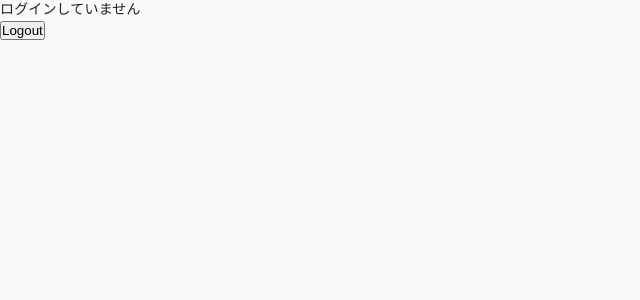
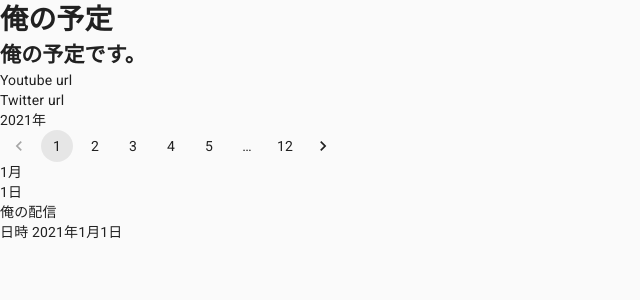
Before and after one commit to SakaiTaka23/watch-me, a Next.js app in the folder frontend/: page / in a window 1280 px wide. Shown: the top 300 px of the page, without its empty margins (0-640 px from the left). Built offline with nearby package versions, Linux system fonts and the light colour scheme; no server answers.

Commit message:
スケジュール表示の雛形作成

```diff
--- /dev/null
+++ b/frontend/components/organisms/Profile.tsx
@@ -0,0 +1,14 @@
+import React from 'react';
+
+const Profile = () => {
+  return (
+    <>
+      <h1>俺の予定</h1>
+      <h2>俺の予定です。</h2>
+      <div>Youtube url</div>
+      <div>Twitter url</div>
+    </>
+  );
+};
+
+export default Profile;
--- /dev/null
+++ b/frontend/components/organisms/ScheduleCard.tsx
@@ -0,0 +1,14 @@
+import React from 'react';
+
+const ScheduleCard = () => {
+  return (
+    <>
+      <div>1月</div>
+      <div>1日</div>
+      <div>俺の配信</div>
+      <div>日時 2021年1月1日</div>
+    </>
+  );
+};
+
+export default ScheduleCard;
--- a/frontend/pages/index.tsx
+++ b/frontend/pages/index.tsx
@@ -1,19 +1,17 @@
-import { useContext } from 'react';
-import { AuthContext } from '../hooks/firebase/useFirebase';
+import Pagination from '@material-ui/lab/Pagination';
+import React from 'react';
+import Profile from '../components/organisms/Profile';
+import ScheduleCard from '../components/organisms/ScheduleCard';
 
-const Home = () => {
-  const { user, isLoading, Logout } = useContext(AuthContext);
-
-  if (isLoading) {
-    return <h1>loading</h1>;
-  }
-
+const index = () => {
   return (
-    <div>
-      <pre>{user ? user.displayName + 'でログインしています' : 'ログインしていません'}</pre>
-      <button onClick={() => Logout()}>Logout</button>
-    </div>
+    <>
+      <Profile />
+      <div>2021年</div>
+      <Pagination count={12} />
+      <ScheduleCard />
+    </>
   );
 };
 
-export default Home;
+export default index;
```
Also changed, not shown: frontend/pages/auth_check.tsx (added, +19 -0 lines).
